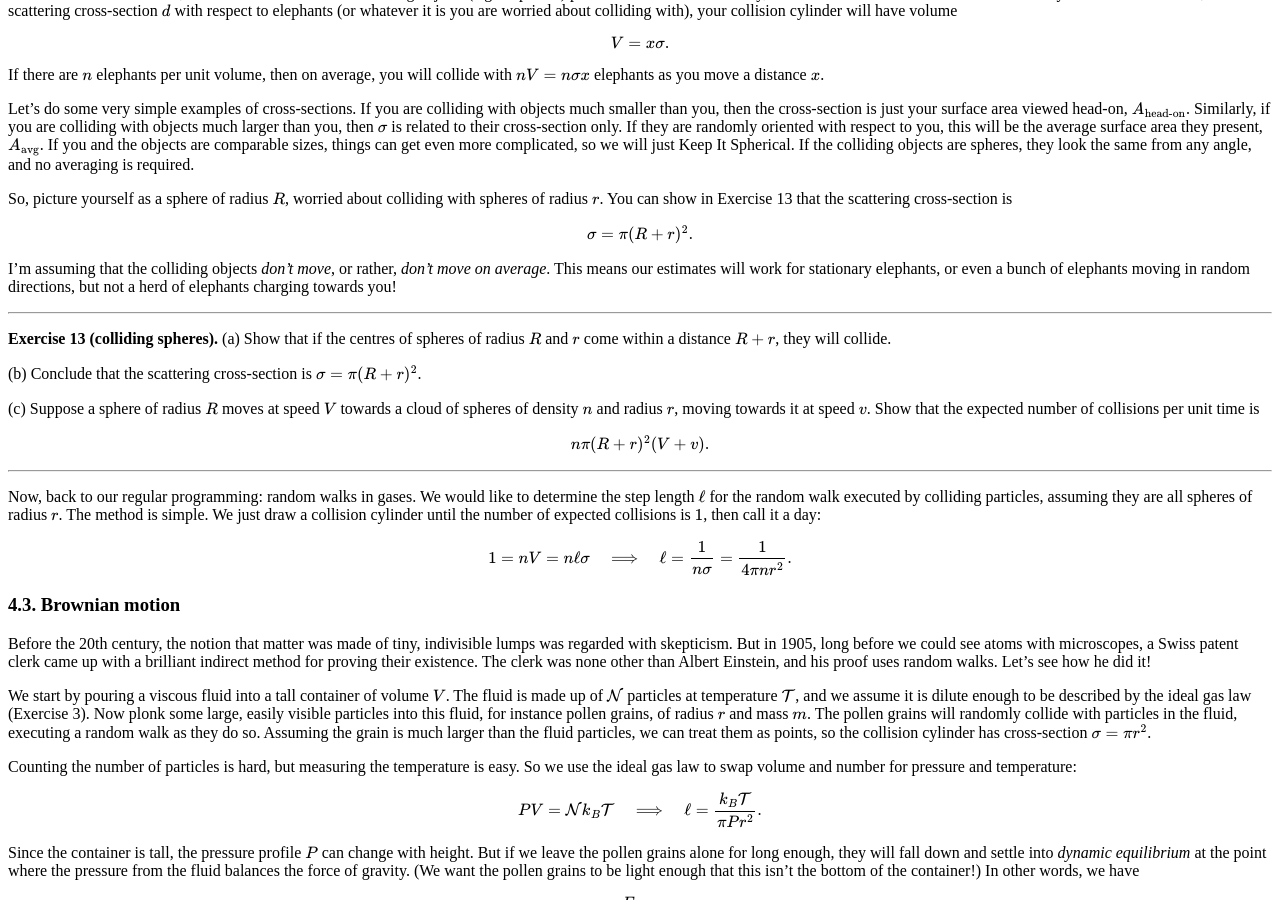
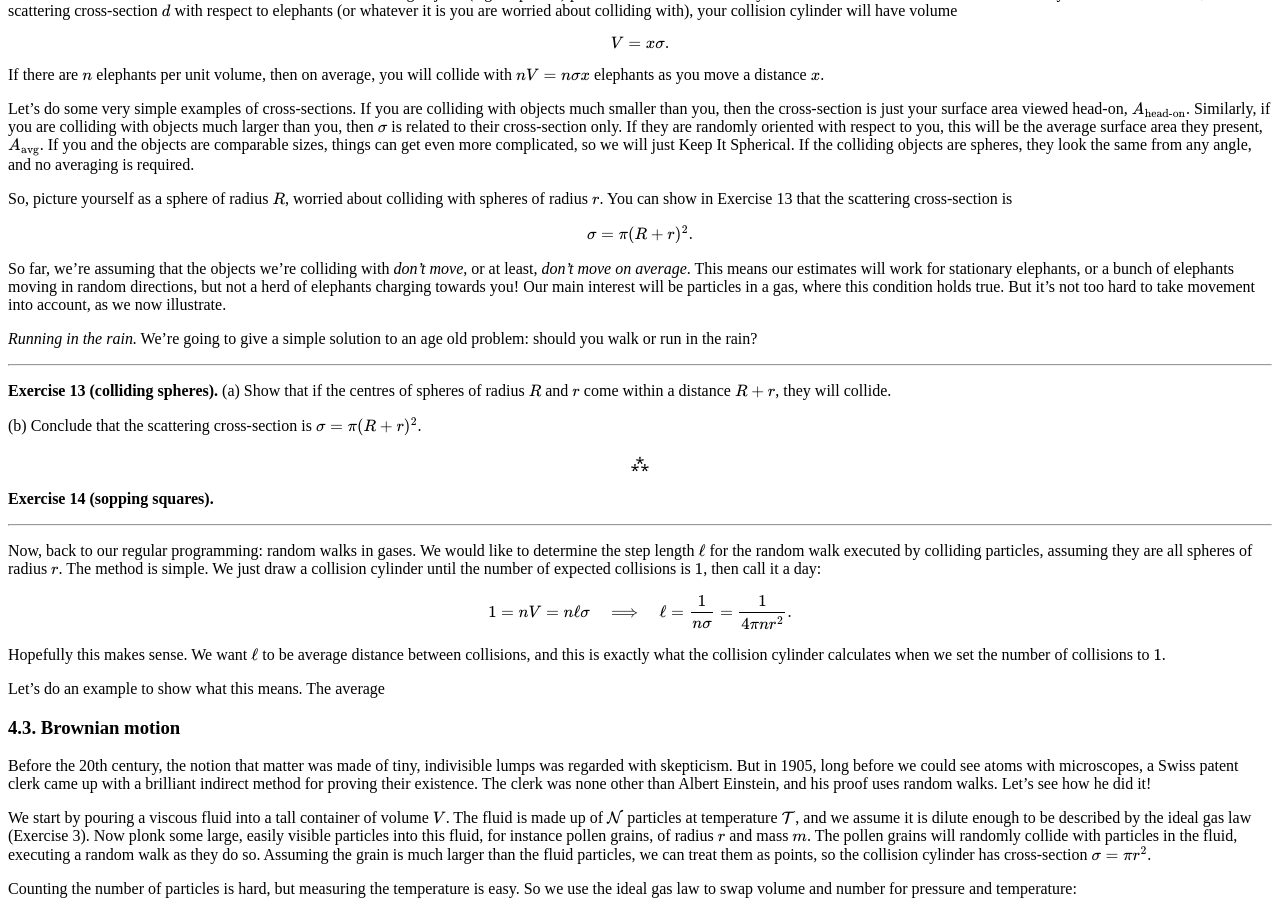
Before and after one commit to hapax/hapax.github.io, a Jekyll site: the page built from assets/simple-physics.md, in a window 1280 px wide and 900 px high, scrolled down 10639 px. Built offline with Jekyll 4.4.1, drawn with Linux system fonts in a browser that asks for light colours; our own code applies the rules of GitHub Pages for plain Markdown files; formulas are drawn with MathJax 3; a script that is not in the unit is left out.

Commit message:
Update simple-physics.md

```diff
--- a/assets/simple-physics.md
+++ b/assets/simple-physics.md
@@ -1164,11 +1164,17 @@ $$
 \sigma = \pi (R+r)^2.
 $$
 
-I'm assuming that the colliding objects *don't move*, or
-rather, *don't move on average*.
-This means our estimates will work for stationary elephants, or even a
+So far, we're assuming that the objects we're colliding with *don't
+move*, or at least, *don't move on average*.
+This means our estimates will work for stationary elephants, or a
 bunch of elephants moving in random directions, but not a herd of
 elephants charging towards you!
+Our main interest will be particles in a gas, where this condition
+holds true.
+But it's not too hard to take movement into account, as we now illustrate.
+
+*Running in the rain.* We're going to give a simple solution to an age
+ old problem: should you walk or run in the rain?
 
 ---
 
@@ -1178,14 +1184,11 @@ elephants charging towards you!
 
 (b) Conclude that the scattering cross-section is $\sigma = \pi (R+r)^2$.
 
-(c) Suppose a sphere of radius $R$ moves at speed $V$ towards a cloud
-of spheres of density $n$ and radius $r$, moving towards it at speed
-$v$.
-Show that the expected number of collisions per unit time is
+<p align="center">
+  ⁂
+  </p>
 
-$$
-n \pi(R+r)^2(V+v).
-$$
+**Exercise 14 (sopping squares).**
 
 ---
 
@@ -1201,6 +1204,14 @@ $$
 1 = n V = n \ell \sigma \quad \Longrightarrow \quad \ell =
 \frac{1}{n\sigma} = \frac{1}{4\pi n r^2}.
 $$
+
+Hopefully this makes sense.
+We want $\ell$ to be average distance between collisions, and this is
+exactly what the collision cylinder calculates when we set the number
+of collisions to $1$.
+
+Let's do an example to show what this means.
+The average
 
 ### 4.3. Brownian motion <a id="sec-4-3" name="sec-4-3"></a>
 
```
